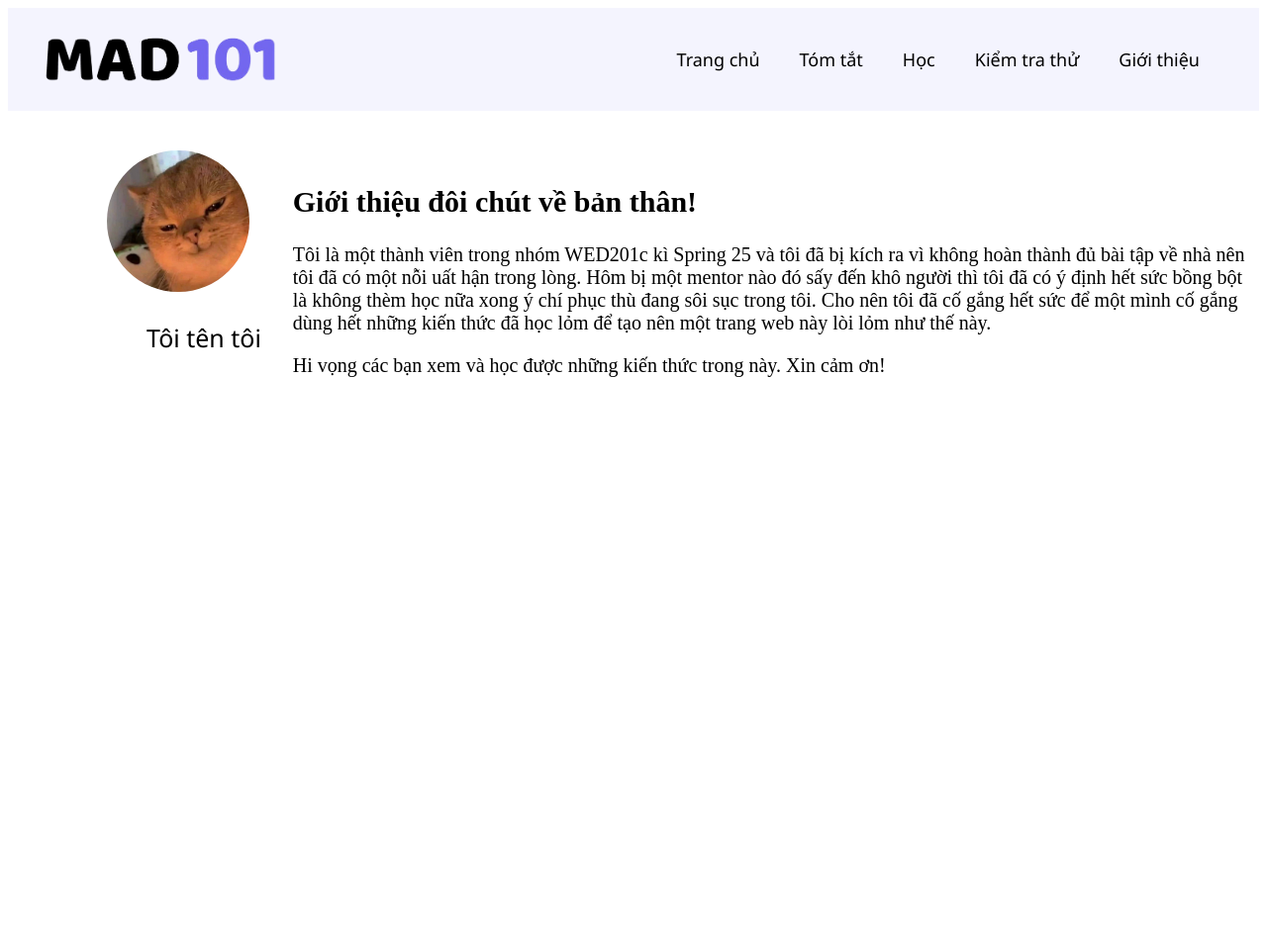
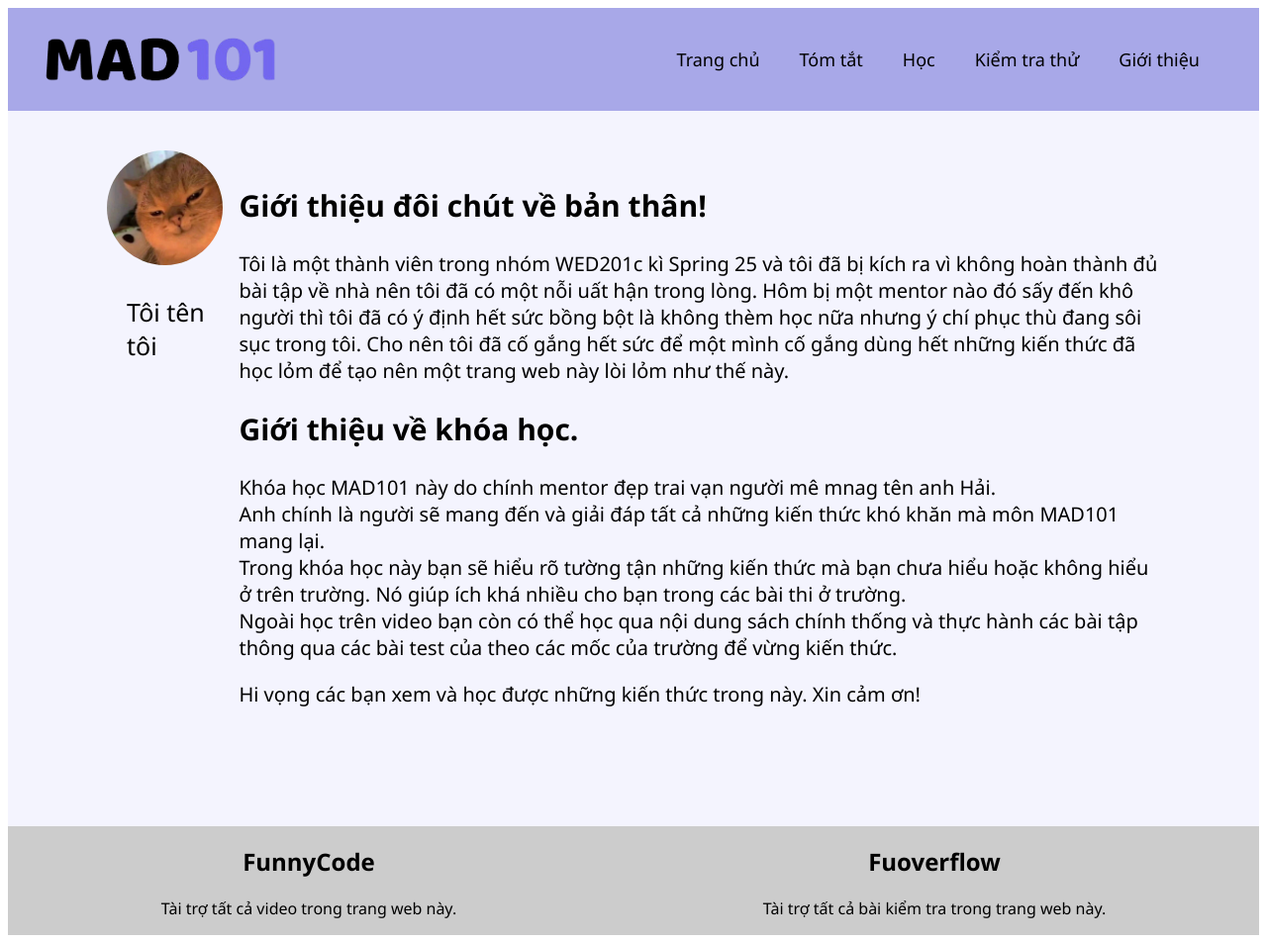
Before and after one commit to khanhdangisme/WEB_MAD, a plain HTML site: page aboutUs.html in a window 1280 px wide. Shown: the whole page at 99% size. Before the commit the page ends 800 px from the top, so only its background shows below. Drawn offline with Linux system fonts and the light colour scheme.

Commit message:
"cap nhat trang gioi thieu"

```diff
--- a/CSS/about.css
+++ b/CSS/about.css
@@ -2,7 +2,7 @@
     width: 100%;
     display: flex;
     justify-content: space-between;
-    background-color: #F4F4FE;
+    background-color: #A8A8E8;
 }
 
 .home img{
@@ -40,7 +40,11 @@
 }
 
 .body{
+    background-color: #F4F4FE;
     display: flex;
+    padding-right: 100px;
+    padding-bottom: 100px;
+    font-family: 'Segoe UI', Tahoma, Geneva, Verdana, sans-serif;
 }
 
 .anhProfile img{
@@ -51,8 +55,7 @@
 }
 
 .gioithieu p{
-    margin-left: 140px;
-    font-family: 'Segoe UI', Tahoma, Geneva, Verdana, sans-serif;
+    margin-left: 120px;
     font-size: 25px;
 }
 
@@ -60,3 +63,11 @@
     margin-top: 50px;
     font-size: 20px;
 }
+
+.body-cuoi{
+    font-family: 'Segoe UI', Tahoma, Geneva, Verdana, sans-serif;
+    display: flex;
+    text-align: center;
+    justify-content: space-around;
+    background-color: #CCCCCC;
+}
--- a/aboutUs.html
+++ b/aboutUs.html
@@ -36,9 +36,29 @@
         <div class="banthan">
             <h2> Giới thiệu đôi chút về bản thân! </h2>
             <p>Tôi là một thành viên trong nhóm WED201c kì Spring 25 và tôi đã bị kích ra vì không hoàn thành đủ bài tập về nhà nên tôi đã có một nỗi uất hận trong lòng.
-            Hôm bị một mentor nào đó sấy đến khô người thì tôi đã có ý định hết sức bồng bột là không thèm học nữa xong ý chí phục thù đang sôi sục trong tôi.
+            Hôm bị một mentor nào đó sấy đến khô người thì tôi đã có ý định hết sức bồng bột là không thèm học nữa nhưng ý chí phục thù đang sôi sục trong tôi.
             Cho nên tôi đã cố gắng hết sức để một mình cố gắng dùng hết những kiến thức đã học lỏm để tạo nên một trang web này lòi lỏm như thế này. </p>
+            <h2>Giới thiệu về khóa học.</h2>
+            <p>Khóa học MAD101 này do chính mentor đẹp trai vạn người mê mnag tên anh Hải. <br>
+            Anh chính là người sẽ mang đến và giải đáp tất cả những kiến thức khó khăn mà môn MAD101 mang lại. <br>
+            Trong khóa học này bạn sẽ hiểu rõ tường tận những kiến thức mà bạn chưa hiểu hoặc không hiểu ở trên trường. Nó giúp ích khá nhiều
+            cho bạn trong các bài thi ở trường. <br>
+            Ngoài học trên video bạn còn có thể học qua nội dung sách chính thống và thực hành các bài tập thông qua các bài test của
+            theo các mốc của trường để vừng kiến thức.
+            </p>
             <p>Hi vọng các bạn xem và học được những kiến thức trong này. Xin cảm ơn!</p>
+        </div>
+    </div>
+
+    <div class="body-cuoi">
+        <div class="video">
+            <h2>FunnyCode</h2>
+            <p>Tài trợ tất cả video trong trang web này.</p>
+        </div>
+
+        <div class="test">
+            <h2>Fuoverflow</h2>
+            <p>Tài trợ tất cả bài kiểm tra trong trang web này.</p>
         </div>
     </div>
 </body>
```
